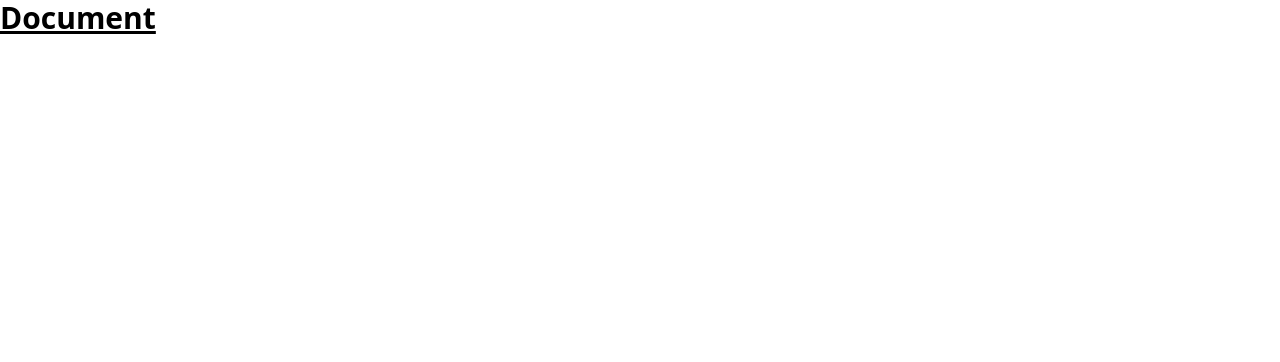
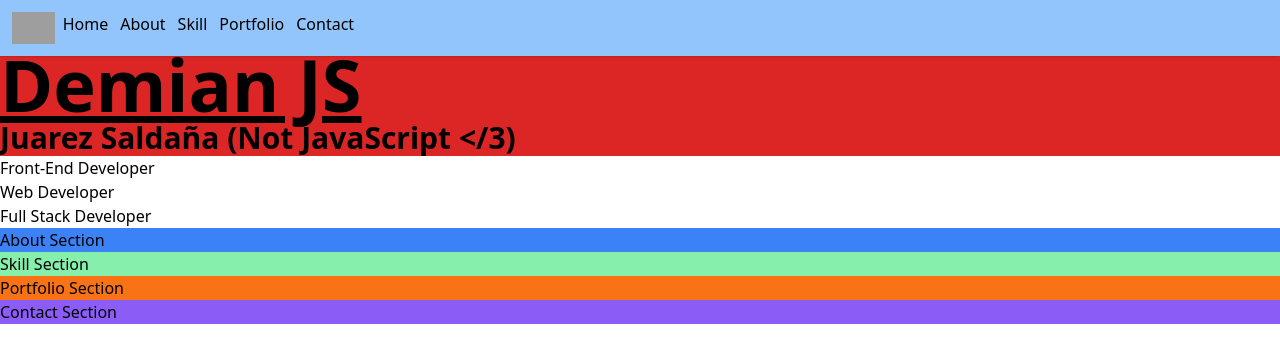
Before and after one commit to DemianJuarez/PortfolioDJS, a website: page index.html in a window 1280 px wide. Drawn offline with Linux system fonts and the light colour scheme; grey boxes are pictures that could not be loaded.

Commit message:
feat(index): add navBar and HomeSection

```diff
--- a/index.html
+++ b/index.html
@@ -8,11 +8,71 @@
 </head>
 <body>
     <header>
+        <nav class="fixed flex w-full px-3 bg-blue-300 shadow py-3 space-x-2">
+            <div class="logoNavBar">
+                <a>
+                    <img src="https://pulseapp.com/img/pulse-logo.svg" class="h-8 inline" alt="logo Demian Juarez Saldana" />
+                </a>
+            </div>
+            <div class="navBar">
+                <ul class="flex space-x-3">
+                    <li>
+                        <a href="#homeSection">Home</a>
+                    </li>
+                    <li>
+                        <a href="#aboutSection">About</a>
+                    </li>
+                    <li>
+                        <a href="#skillSection">Skill</a>
+                    </li>
+                    <li>
+                        <a href="#portfolioSection">Portfolio</a>
+                    </li>
+                    <li>
+                        <a href="#contactSection">Contact</a>
+                    </li>
+                </ul>
+            </div>
+        </nav>
     </header>
-    <main>
+    <main class="pt-12">
 
+        <section id="homeSection" class="">
+            <div class="bg-red-600">
+                <h1 class="text-7xl font-bold underline">
+                    Demian JS
+                </h1>
+                <p class="text-3xl font-bold">
+                    Juarez Saldaña (Not JavaScript &lt;/3)
+                <p>
+            </div>
+            <p>
+                Front-End Developer<br>
+                Web Developer<br>
+                Full Stack Developer
+            </p>
+        </section>
+        <section id="aboutSection">
+            <h2 class="bg-blue-500">
+                About Section
+            </h2>
+        </section>
+        <section id="skillSection">
+            <h2 class="bg-green-300">
+                Skill Section
+            </h2>
+        </section>
+        <section id="portfolioSection">
+            <h2 class="bg-orange-500">
+                Portfolio Section
+            </h2>
+        </section>
+        <section id="contactSection">
+            <h2 class="bg-violet-500">
+                Contact Section
+            </h2>
+        </section>
     </main>
-    <h1 class="text-3xl font-bold underline">Document</h1>
     <footer>
 
     </footer>
--- a/package.json
+++ b/package.json
@@ -4,7 +4,8 @@
   "description": "",
   "main": "index.js",
   "scripts": {
-    "test": "echo \"Error: no test specified\" && exit 1"
+    "test": "echo \"Error: no test specified\" && exit 1",
+    "dev": "tailwindcss -i ./styles.css -o ./output.css --watch"
   },
   "author": "",
   "license": "ISC",
```
Also changed, not shown: output.css.
